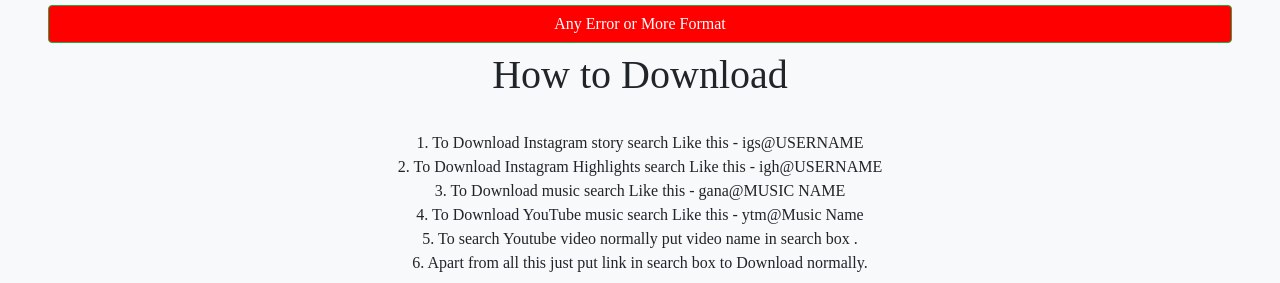
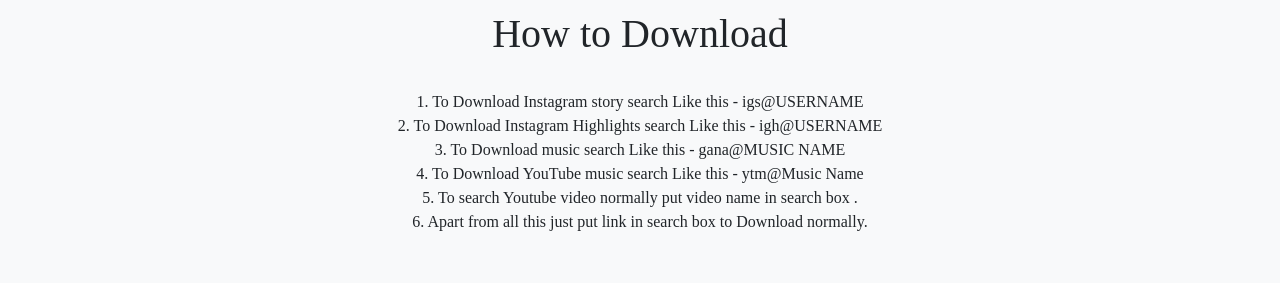
Before and after one commit to mmubasher/DLvidHUT-Video-Downloader, a PHP site: page /dl/tiktok.php in a window 1280 px wide. Shown: the part 1092-1375 px from the top of the page. After the commit the page ends 1323 px from the top, so only its background shows below. Run offline with PHP 8.4, Linux system fonts and the light colour scheme; data that the repository does not hold is empty; some web fonts are replaced.

Commit message:
Fixed Tiktok downloader

```diff
--- a/dl/tiktok.php
+++ b/dl/tiktok.php
@@ -464,8 +464,7 @@ if(!empty($typezf)){
 }
 else echo '';
 ?>
-<br><a href="<?php echo $domain; ?>/dl/aio.php/?vkr=<?php echo $lloc; ?>">
-    <button style="width:100%; background:red;" class="btn btn-success">Any Error or More Format </button></a><br>
+<br>
 </h2>
 
   <h1> How to Download </h1> <br>
```
